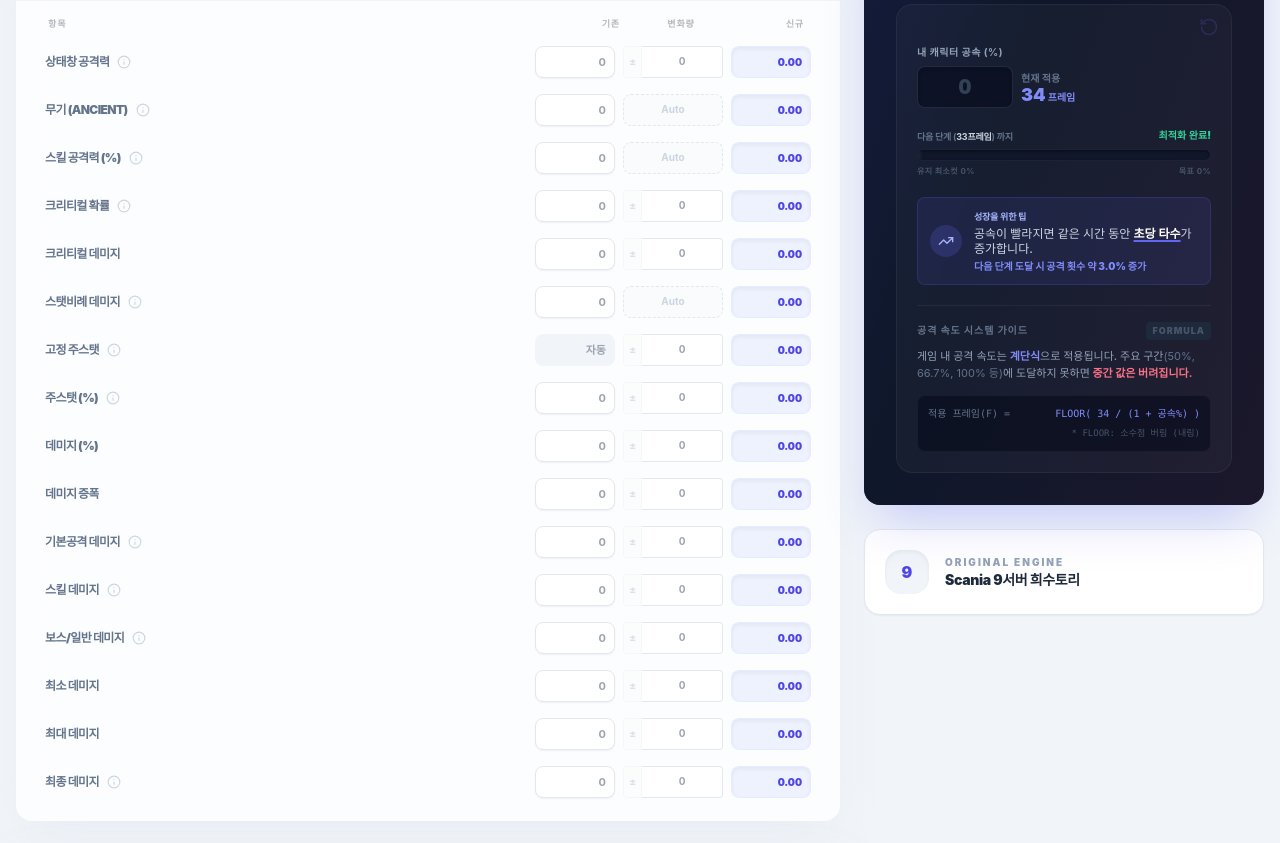
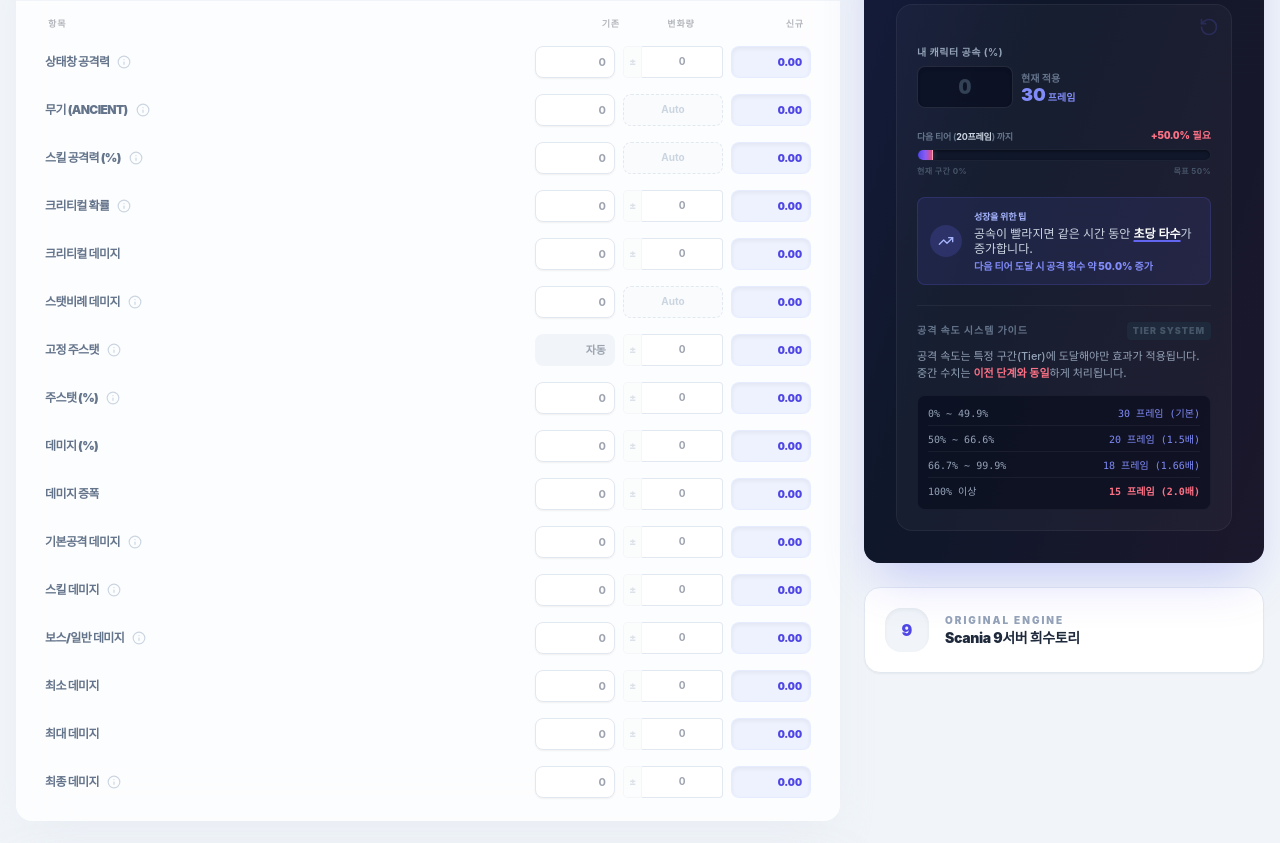
Before and after one commit to heestory1/damage-calculator, a React (Vite) app: page / in a window 1280 px wide. Shown: the part 900-1743 px from the top of the page. Built offline with nearby package versions, Linux system fonts and the light colour scheme; the HTML template or start-up script is replaced by a standard one; a web font is replaced by a local one.

Commit message:
Refactor: Switch to Tier-based Attack Speed logic (Base 30F)

```diff
--- a/src/domain/attackSpeed.ts
+++ b/src/domain/attackSpeed.ts
@@ -4,30 +4,38 @@
  * 공격속도 → 실제 공격 프레임 및 타수 계산
  * 기준:
  * - 논리 FPS: 60
- * - 공격은 프레임 단위로 처리
- * - 타수는 계단식 증가 (floor)
- *
- * ⚠️ BASE_ATTACK_FRAME은 실측 기반 가정값
+ * - Base Frame: 30 (사용자 피드백 기반 30프레임 체계 적용)
+ * - Tier System: 50%, 66.7%, 100% 구간에서만 유의미한 변화 발생 가정
  */
 
-const FPS = 60;                  // 확실 (가정)
-const BASE_ATTACK_FRAME = 34;    // 실측 기반 가정 (100% 기준)
+const FPS = 60;
+const BASE_ATTACK_FRAME = 30; // 30프레임 기준 (기존 34에서 변경)
+
+// 정의된 공속 티어 (구간 시작 %, 적용 프레임)
+// 66.7%는 계산상 17.99.. -> 17이 될 수 있으나, 통상 18프레임(3/5)으로 간주하여 설정
+const AS_TIERS = [
+  { cut: 100, frame: 15 }, // 2.0배
+  { cut: 66.7, frame: 18 }, // 약 1.66배
+  { cut: 50, frame: 20 },  // 1.5배
+  { cut: 0, frame: 30 }    // 1.0배
+];
 
 /**
- * atkSpeedPercent: 공격속도 % (예: 66.7)
- * return: 공격 1회당 소모 프레임 (정수)
+ * atkSpeedPercent: 공격속도 %
+ * return: Tier에 따른 고정 프레임 반환
  */
 export function calcAttackFrame(atkSpeedPercent: number): number {
-  const speed = Math.max(0, atkSpeedPercent / 100);
-  const rawFrame = BASE_ATTACK_FRAME / (1 + speed);
-
-  // 프레임 기반 게임 → floor 처리
-  return Math.max(1, Math.floor(rawFrame));
+  // 높은 구간부터 체크하여 해당되면 반환
+  for (const tier of AS_TIERS) {
+    if (atkSpeedPercent >= tier.cut) {
+      return tier.frame;
+    }
+  }
+  return 30; // Fallback
 }
 
 /**
  * 공격 프레임 → 15초 동안의 공격 횟수
- * (타수는 항상 정수, 계단식)
  */
 export function calcHitsPer15Sec(frame: number): number {
   if (frame <= 0) return 0;
@@ -37,7 +45,6 @@ export function calcHitsPer15Sec(frame: number): number {
 
 /**
  * 공격속도 % → 15초 타수
- * (UI / 효율 계산용 헬퍼)
  */
 export function calcHitsFromAtkSpeed(atkSpeedPercent: number): number {
   const frame = calcAttackFrame(atkSpeedPercent);
@@ -45,34 +52,48 @@ export function calcHitsFromAtkSpeed(atkSpeedPercent: number): number {
 }
 
 /**
- * 공격속도 관련 분석 정보 반환
+ * 공격속도 관련 분석 정보 반환 (Tier 기반)
  */
 export function getAttackSpeedBreakpoints(currentAS: number) {
   const currentFrame = calcAttackFrame(currentAS);
 
-  // 현재 프레임을 유지하는 최소 공속 (Min AS for Current Frame)
-  // Frame <= 34 / (1 + as)  -> 1+as <= 34/Frame -> as <= 34/Frame - 1
-  // 이 식은 '상한선'이므로, 하한선은 'Frame+1'이 되는 공속보다 커야 함.
-  // 즉, Next Slower Frame (current+1) 컷보다 커야 함.
-  // Slower Frame Cut: as > 34/(current+1) - 1
-  const minASForCurrent = Math.max(0, (34 / (currentFrame + 1) - 1) * 100);
+  // 현재 구간 찾기
+  // AS_TIERS는 내림차순 정렬되어 있음
+  const currentTierIndex = AS_TIERS.findIndex(t => currentAS >= t.cut);
+  const currentTier = AS_TIERS[currentTierIndex] || AS_TIERS[AS_TIERS.length - 1]; // Fallback to 0%
 
-  // 다음 프레임(더 빠른) 도달 컷
-  // Next Frame = currentFrame - 1
-  // Target AS > 34 / currentFrame - 1
-  const nextFrame = Math.max(1, currentFrame - 1);
-  const reqASForNext = (34 / currentFrame - 1) * 100;
+  // 다음 목표 구간 찾기
+  // 현재가 최고 티어(0번 인덱스)라면 다음 목표 없음
+  const nextTierIndex = currentTierIndex - 1;
+  const hasNext = nextTierIndex >= 0;
 
-  // 정확히 컷에 걸리면 프레임이 안 변하므로(floor), 표기용으로는 0.01 정도 더해주는 게 안전하거나
-  // UI에서 "초과"로 명시. 계산상으로는 epsilon 더함.
-  const targetAS = reqASForNext;
+  const nextTier = hasNext ? AS_TIERS[nextTierIndex] : currentTier;
+
+  // 다음 목표까지 남은 수치
+  const reqASForNext = hasNext ? nextTier.cut : currentTier.cut;
+
+  // 현재 구간의 시작점 (Base)
+  const minASForCurrent = currentTier.cut;
+
+  // Progress 계산 (현재 구간 내 위치)
+  // 예: 현재 25% (0% ~ 50% 사이). Progress = (25 - 0) / (50 - 0) = 0.5
+  let progress = 0;
+  if (hasNext) {
+    const totalDist = nextTier.cut - minASForCurrent;
+    const currentDist = currentAS - minASForCurrent;
+    progress = totalDist > 0 ? currentDist / totalDist : 1;
+  } else {
+    progress = 1; // 최고 티어 도달
+  }
 
   return {
     currentFrame,
-    nextFrame,
+    nextFrame: hasNext ? nextTier.frame : currentFrame, // 다음 티어의 프레임
     currentAS,
-    reqASForNext: targetAS,
-    minASForCurrent, // 현재 프레임이 유지되는 바닥 공속
-    progress: (currentAS - minASForCurrent) / (targetAS - minASForCurrent) // 현재 구간 내 진행률 (0~1)
+    reqASForNext, // 다음 티어 컷
+    minASForCurrent, // 현재 티어 컷
+    progress,
+    isMax: !hasNext,
+    tierLabel: `${currentTier.cut}% 구간`
   };
 }
--- a/src/features/Calculator.tsx
+++ b/src/features/Calculator.tsx
@@ -277,13 +277,23 @@ export const Calculator = () => {
                        <div className="relative z-10">
                           <div className="flex justify-between items-end mb-1.5">
                              <span className="text-[9px] font-bold text-slate-500 uppercase tracking-tight">
-                                다음 단계 (<span className="text-slate-300">{results.asBreakdown.nextFrame}프레임</span>) 까지
+                                {results.asBreakdown.isMax ? (
+                                   <span className="text-emerald-400">최고 효율 구간 도달</span>
+                                ) : (
+                                   <>
+                                      다음 티어 (<span className="text-slate-300">{results.asBreakdown.nextFrame}프레임</span>) 까지
+                                   </>
+                                )}
                              </span>
                              <span className="text-[10px] font-black text-rose-400 tabular-nums">
-                                {results.asBreakdown.reqASForNext > results.asBreakdown.currentAS ? (
-                                   <>+{ (results.asBreakdown.reqASForNext - results.asBreakdown.currentAS).toFixed(2) }% 필요</>
+                                {results.asBreakdown.isMax ? (
+                                   <span className="text-emerald-400">MAX</span>
                                 ) : (
-                                   <span className="text-emerald-400">최적화 완료!</span>
+                                   results.asBreakdown.reqASForNext > results.asBreakdown.currentAS ? (
+                                      <>+{ (results.asBreakdown.reqASForNext - results.asBreakdown.currentAS).toFixed(1) }% 필요</>
+                                   ) : (
+                                      <span className="text-emerald-400">조건 충족!</span>
+                                   )
                                 )}
                              </span>
                           </div>
@@ -293,14 +303,19 @@ export const Calculator = () => {
                                 initial={{ width: 0 }}
                                 animate={{ width: `${Math.min(100, Math.max(5, results.asBreakdown.progress * 100))}%` }}
                                 transition={{ type: "spring", bounce: 0, duration: 0.5 }}
-                                className="h-full bg-gradient-to-r from-indigo-600 via-violet-500 to-rose-500 relative"
+                                className={cn(
+                                   "h-full relative",
+                                   results.asBreakdown.isMax
+                                      ? "bg-gradient-to-r from-emerald-600 to-teal-400"
+                                      : "bg-gradient-to-r from-indigo-600 via-violet-500 to-rose-500"
+                                )}
                              >
                                 <div className="absolute right-0 top-0 bottom-0 w-[1px] bg-white/50 shadow-[0_0_5px_rgba(255,255,255,0.5)]"></div>
                              </motion.div>
                           </div>
                           <div className="flex justify-between text-[8px] font-bold text-slate-600 mt-1 uppercase tracking-wider">
-                             <span>유지 최소컷 {Math.ceil(results.asBreakdown.minASForCurrent)}%</span>
-                             <span>목표 {Math.ceil(results.asBreakdown.reqASForNext)}%</span>
+                             <span>현재 구간 {results.asBreakdown.minASForCurrent}%</span>
+                             <span>{results.asBreakdown.isMax ? 'MAX' : `목표 ${results.asBreakdown.reqASForNext}%`}</span>
                           </div>
                        </div>
 
@@ -317,7 +332,10 @@ export const Calculator = () => {
                                 공속이 빨라지면 같은 시간 동안 <span className="text-white font-bold underline decoration-indigo-500 decoration-2 underline-offset-2">초당 타수</span>가 증가합니다.
                                 <br/>
                                 <span className="text-[10px] text-indigo-400 mt-1 block font-black">
-                                   다음 단계 도달 시 공격 횟수 약 {((34/results.asBreakdown.nextFrame)/(34/results.asBreakdown.currentFrame) * 100 - 100).toFixed(1)}% 증가
+                                   {results.asBreakdown.isMax
+                                      ? "현재 최대 효율 상태입니다."
+                                      : `다음 티어 도달 시 공격 횟수 약 ${((30/results.asBreakdown.nextFrame)/(30/results.asBreakdown.currentFrame) * 100 - 100).toFixed(1)}% 증가`
+                                   }
                                 </span>
                              </div>
                           </div>
@@ -327,20 +345,28 @@ export const Calculator = () => {
                        <div className="relative z-10 border-t border-white/5 pt-4 mt-2">
                           <div className="text-[10px] font-black text-slate-500 uppercase tracking-widest mb-2 flex items-center justify-between">
                              <span>공격 속도 시스템 가이드</span>
-                             <span className="text-[9px] text-slate-600 bg-slate-800 px-1.5 py-0.5 rounded">Formula</span>
+                             <span className="text-[9px] text-slate-600 bg-slate-800 px-1.5 py-0.5 rounded">Tier System</span>
                           </div>
                           <p className="text-[11px] text-slate-400 leading-relaxed font-medium mb-3">
-                            게임 내 공격 속도는 <span className="text-indigo-400 font-bold">계단식</span>으로 적용됩니다.
-                            주요 구간<span className="text-slate-500 font-normal">(50%, 66.7%, 100% 등)</span>에 도달하지 못하면
-                            <span className="text-rose-400 font-bold"> 중간 값은 버려집니다.</span>
+                            공격 속도는 특정 구간(Tier)에 도달해야만 효과가 적용됩니다.
+                            중간 수치는 <span className="text-rose-400 font-bold">이전 단계와 동일</span>하게 처리됩니다.
                           </p>
-                          <div className="bg-slate-950/50 rounded-lg p-2.5 border border-white/5 font-mono text-[10px] text-slate-500 flex flex-col gap-1">
+                          <div className="bg-slate-950/50 rounded-lg p-2.5 border border-white/5 font-mono text-[10px] text-slate-500 flex flex-col gap-1.5">
+                             <div className="flex justify-between border-b border-white/5 pb-1">
+                                <span className="text-slate-400">0% ~ 49.9%</span>
+                                <span className="text-indigo-400">30 프레임 (기본)</span>
+                             </div>
+                             <div className="flex justify-between border-b border-white/5 pb-1">
+                                <span className="text-slate-400">50% ~ 66.6%</span>
+                                <span className="text-indigo-400">20 프레임 (1.5배)</span>
+                             </div>
+                             <div className="flex justify-between border-b border-white/5 pb-1">
+                                <span className="text-slate-400">66.7% ~ 99.9%</span>
+                                <span className="text-indigo-400">18 프레임 (1.66배)</span>
+                             </div>
                              <div className="flex justify-between">
-                                <span>적용 프레임(F) = </span>
-                                <span className="text-indigo-400">FLOOR( 34 / (1 + 공속%) )</span>
-                             </div>
-                             <div className="text-[9px] text-slate-600 mt-0.5 text-right">
-                                * FLOOR: 소수점 버림 (내림)
+                                <span className="text-slate-400">100% 이상</span>
+                                <span className="text-rose-400 font-bold">15 프레임 (2.0배)</span>
                              </div>
                           </div>
                        </div>
```
Also changed, not shown: 5 other files (tests, documents, lock files or other folders).
